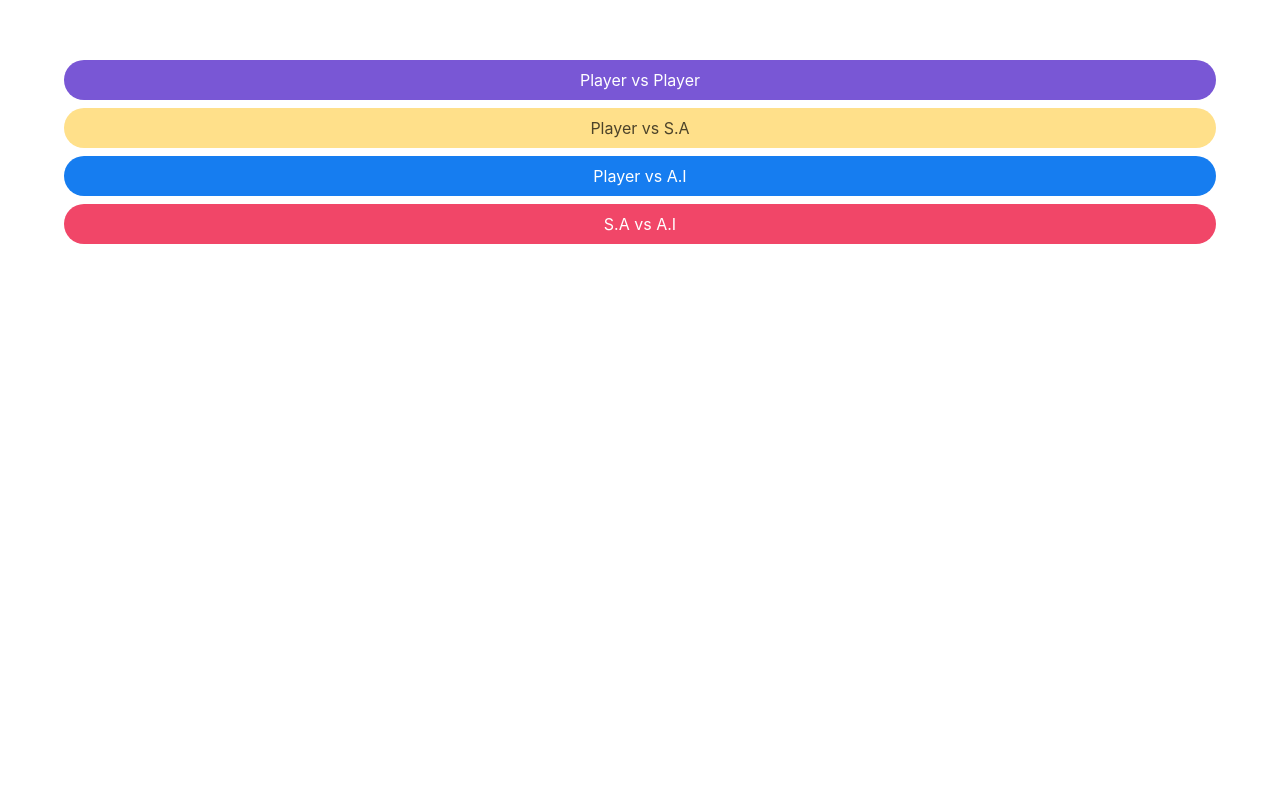
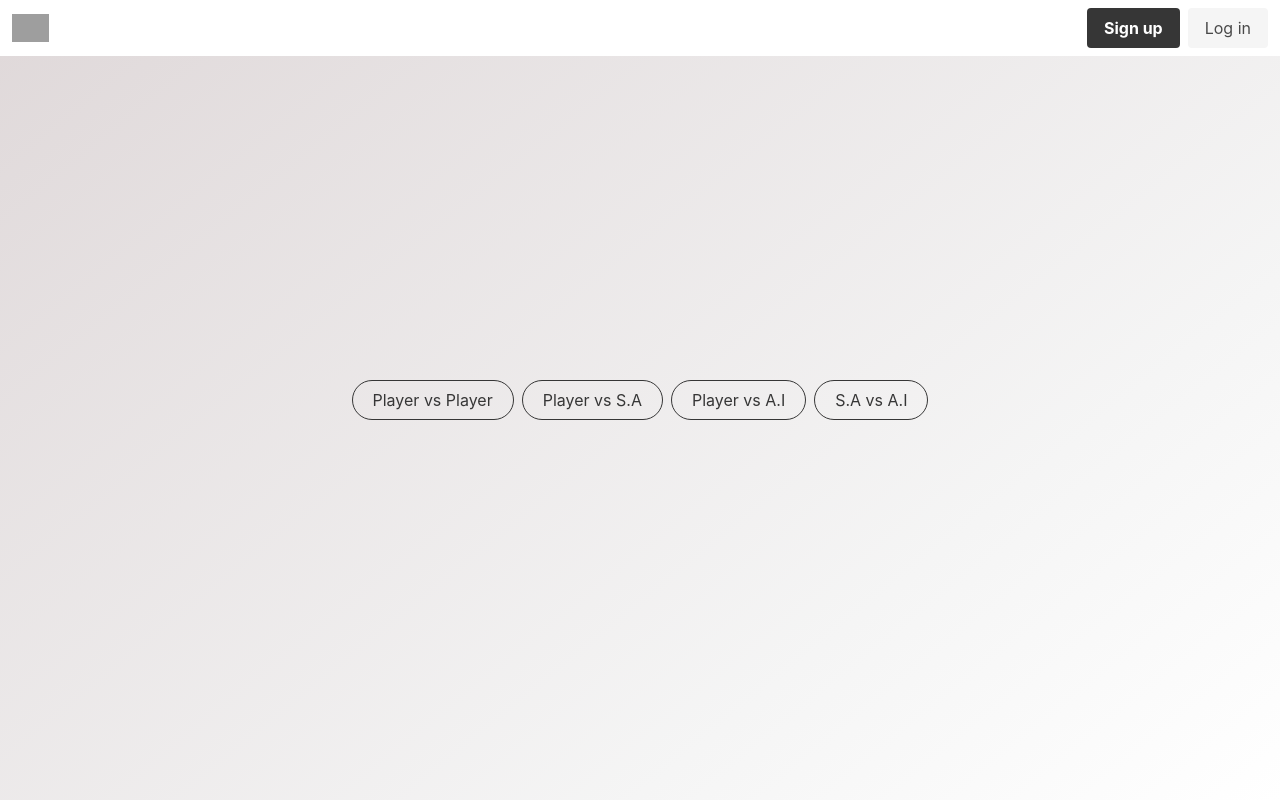
Before and after one commit to ccr5/Velh-IA, a Vue app in the folder velhia.web/: page / in a window 1280 px wide. Built offline with nearby package versions, Linux system fonts and the light colour scheme; grey boxes are pictures that could not be loaded.

Commit message:
Index Ok

```diff
--- a/velhia.web/src/App.vue
+++ b/velhia.web/src/App.vue
@@ -1,5 +1,27 @@
 <template>
   <div id="app">
+    <b-navbar class="is-fixed-top">
+      <template slot="brand">
+          <b-navbar-item tag="router-link" :to="{ path: '/' }">
+              <img
+                  src="https://raw.githubusercontent.com/buefy/buefy/dev/static/img/buefy-logo.png"
+                  alt="Lightweight UI components for Vue.js based on Bulma"
+              >
+          </b-navbar-item>
+      </template>
+      <template slot="end">
+          <b-navbar-item tag="div">
+              <div class="buttons">
+                  <a class="button is-dark">
+                      <strong>Sign up</strong>
+                  </a>
+                  <a class="button is-light">
+                      Log in
+                  </a>
+              </div>
+          </b-navbar-item>
+      </template>
+    </b-navbar>
     <router-view/>
   </div>
 </template>
@@ -8,12 +30,4 @@
 </script>
 
 <style>
-#app {
-  font-family: Avenir, Helvetica, Arial, sans-serif;
-  -webkit-font-smoothing: antialiased;
-  -moz-osx-font-smoothing: grayscale;
-  text-align: center;
-  color: #2c3e50;
-  margin-top: 60px;
-}
 </style>
--- a/velhia.web/src/router/index.js
+++ b/velhia.web/src/router/index.js
@@ -8,6 +8,11 @@ const routes = [
     path: '/',
     name: 'Index',
     component: () => import('../views/Index.vue')
+  },
+  {
+    path: '/pvsp',
+    name: 'PvsP',
+    component: () => import('../views/PvsP.vue')
   }
 ]
 
--- a/velhia.web/src/views/Index.vue
+++ b/velhia.web/src/views/Index.vue
@@ -1,12 +1,20 @@
 <template>
-  <div class="container">
-    <div class="buttons">
-      <b-button type="is-primary" expanded rounded>Player vs Player</b-button>
-      <b-button type="is-warning" expanded rounded>Player vs S.A</b-button>
-      <b-button type="is-info" expanded rounded>Player vs A.I</b-button>
-      <b-button type="is-danger" expanded rounded>S.A vs A.I</b-button>
+  <section class="hero is-light is-bold is-fullheight">
+    <div class="hero-body">
+      <div class="container">
+        <div class="buttons is-centered">
+          <b-button type="is-dark" outlined rounded tag="router-link" :to="'/pvsp'">
+            Player vs Player
+          </b-button>
+          <b-button type="is-dark" outlined rounded>Player vs S.A</b-button>
+          <b-button type="is-dark" outlined rounded>Player vs A.I</b-button>
+          <b-button type="is-dark" outlined rounded>S.A vs A.I</b-button>
+        </div>
+      </div>
     </div>
-  </div>
+  </section>
 </template>
 <script>
 </script>
+<style>
+</style>
--- /dev/null
+++ b/velhia.web/src/views/PvsP.vue
@@ -0,0 +1,18 @@
+<template>
+  <section class="hero is-primary is-fullheight">
+    <div class="hero-body">
+      <div class="container">
+        <h1 class="title">
+          Hero title
+        </h1>
+        <h2 class="subtitle">
+          Hero subtitle
+        </h2>
+      </div>
+    </div>
+  </section>
+</template>
+<script>
+</script>
+<style>
+</style>
```
